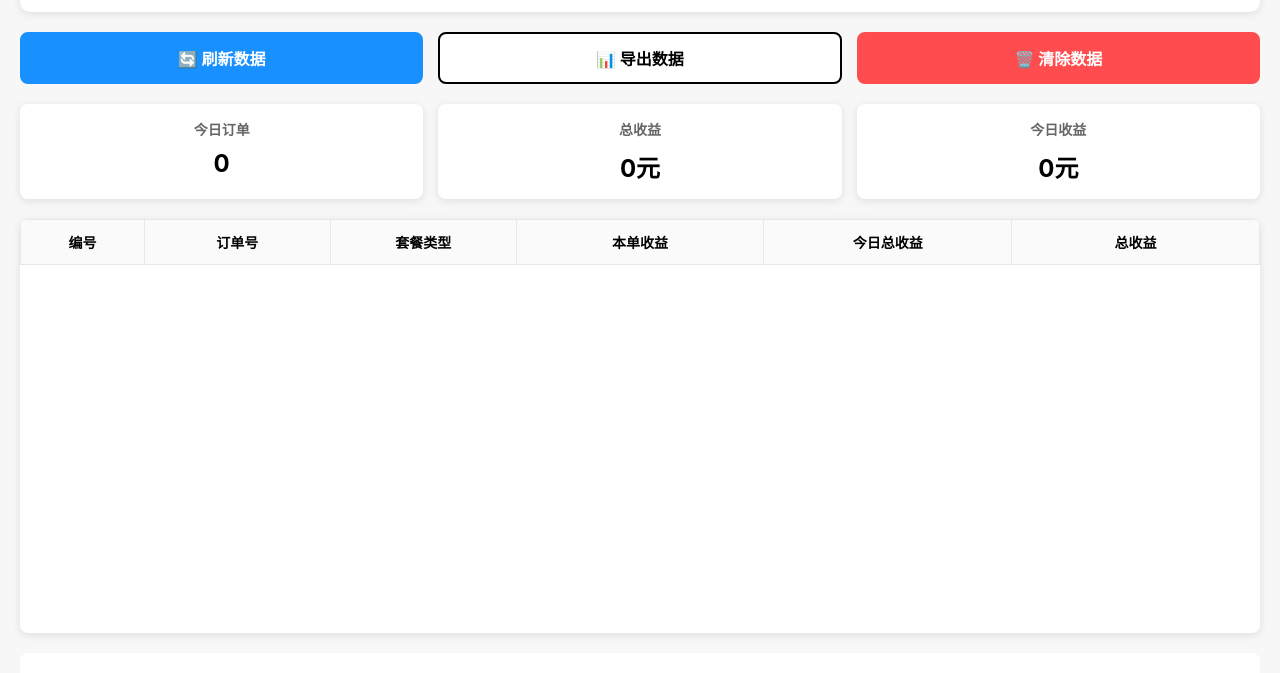
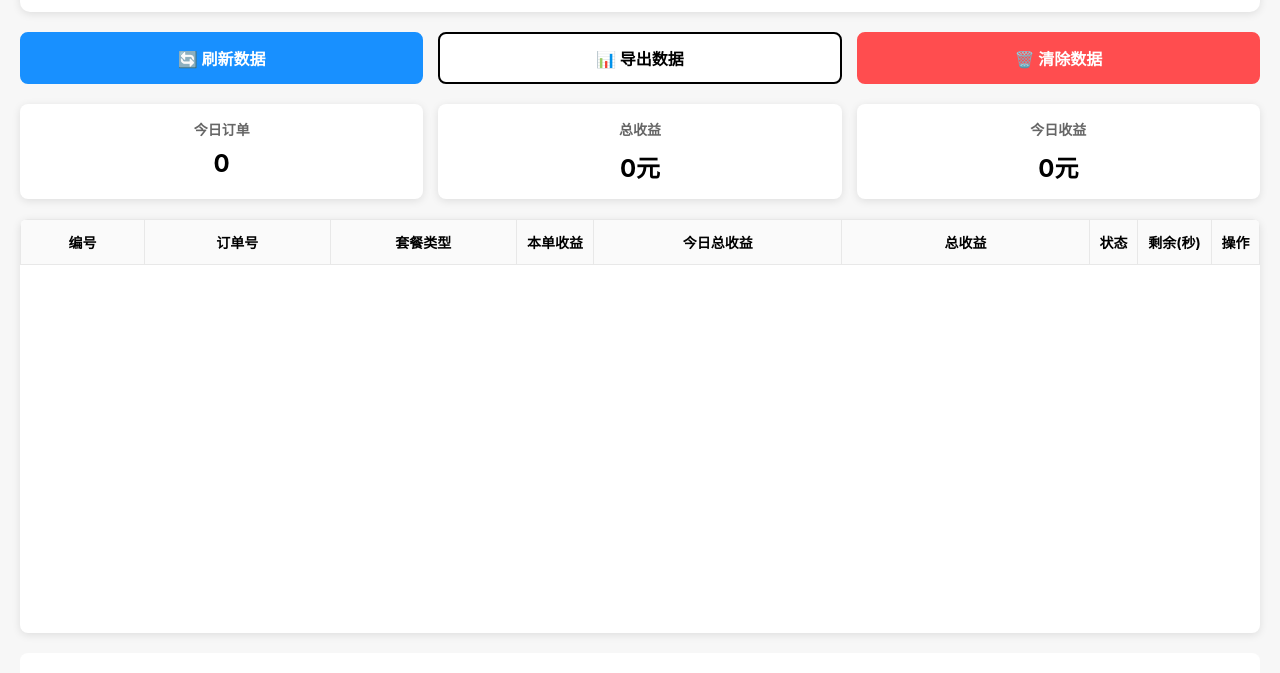
Before and after one commit to DMXlishu/tech-dog-arcade, a website: page admin.html in a window 1280 px wide. Shown: the part 97-770 px from the top of the page. Drawn offline with Linux system fonts and the light colour scheme.

Commit message:
Update admin.html

```diff
--- a/admin.html
+++ b/admin.html
@@ -104,6 +104,9 @@ td.orderNum{font-weight:bold}
                 <th>本单收益</th>
                 <th>今日总收益</th>
                 <th>总收益</th>
+                <th>状态</th>
+                <th>剩余(秒)</th>
+                <th>操作</th>
             </tr>
         </thead>
         <tbody></tbody>
```
